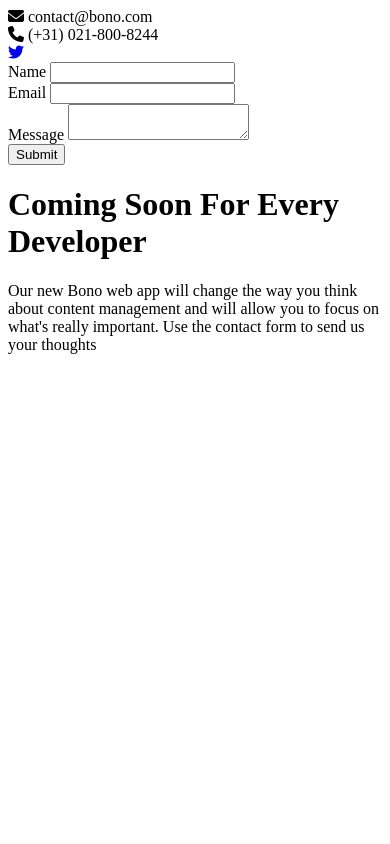
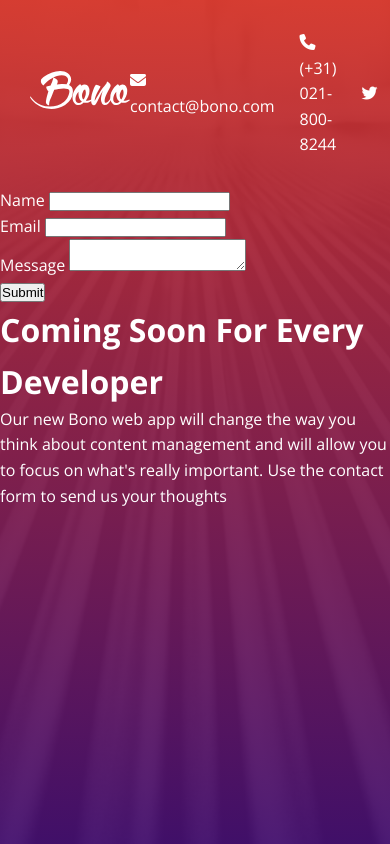
Before and after one commit to elvan/bono-landing-form-html-css, a plain HTML site: page index.html in a window 390 px wide. Drawn offline with nearby package versions, Linux system fonts and the light colour scheme.

Commit message:
Update styling and enhance index.html structure
- Add global and responsive styles in `styles.css`
- Set up wrapper with gradient and background image styling
- Improve header layout with logo, contact details, and links
- Include logo image in `index.html` and link to home page
- Refactor paragraph text in `index.html` for better readability

```diff
--- a/css/styles.css
+++ b/css/styles.css
@@ -0,0 +1,48 @@
+* {
+  margin: 0;
+  padding: 0;
+  box-sizing: border-box;
+}
+
+body {
+  font-family: 'Open Sans', sans-serif;
+  background: black;
+  color: white;
+  line-height: 1.6;
+}
+
+.wrapper {
+  min-height: 100vh;
+  background: linear-gradient(to bottom, rgba(255, 64, 50, 0.8), rgba(71, 17, 116, 0.9)),
+    url('../images/background.jpg') no-repeat center/cover;
+}
+
+/* Header */
+.header {
+  display: flex;
+  justify-content: space-between;
+  align-items: center;
+  padding: 30px;
+}
+
+.header .logo {
+  width: 100px;
+}
+
+.header .header-right {
+  display: flex;
+  align-items: center;
+  gap: 25px;
+}
+
+.header .header-right i {
+  margin-right: 5px;
+}
+
+.header .header-right a {
+  color: white;
+}
+
+.header .header-right a:hover {
+  color: purple;
+}
--- a/index.html
+++ b/index.html
@@ -23,6 +23,9 @@
   <body>
     <div class="wrapper">
       <header class="header">
+        <a href="index.html">
+          <img class="logo" src="images/logo.svg" alt="" />
+        </a>
         <div class="header-right">
           <div><i class="fas fa-envelope"></i> contact@bono.com</div>
           <div><i class="fas fa-phone"></i> (+31) 021-800-8244</div>
@@ -54,9 +57,9 @@
         <div class="text-container">
           <h1>Coming Soon For Every Developer</h1>
           <p>
-            Our new Bono web app will change the way you think about content management and will
-            allow you to focus on what's really important. Use the contact form to send us your
-            thoughts
+            Our new Bono web app will change the way you think about content
+            management and will allow you to focus on what's really important.
+            Use the contact form to send us your thoughts
           </p>
         </div>
       </main>
```
